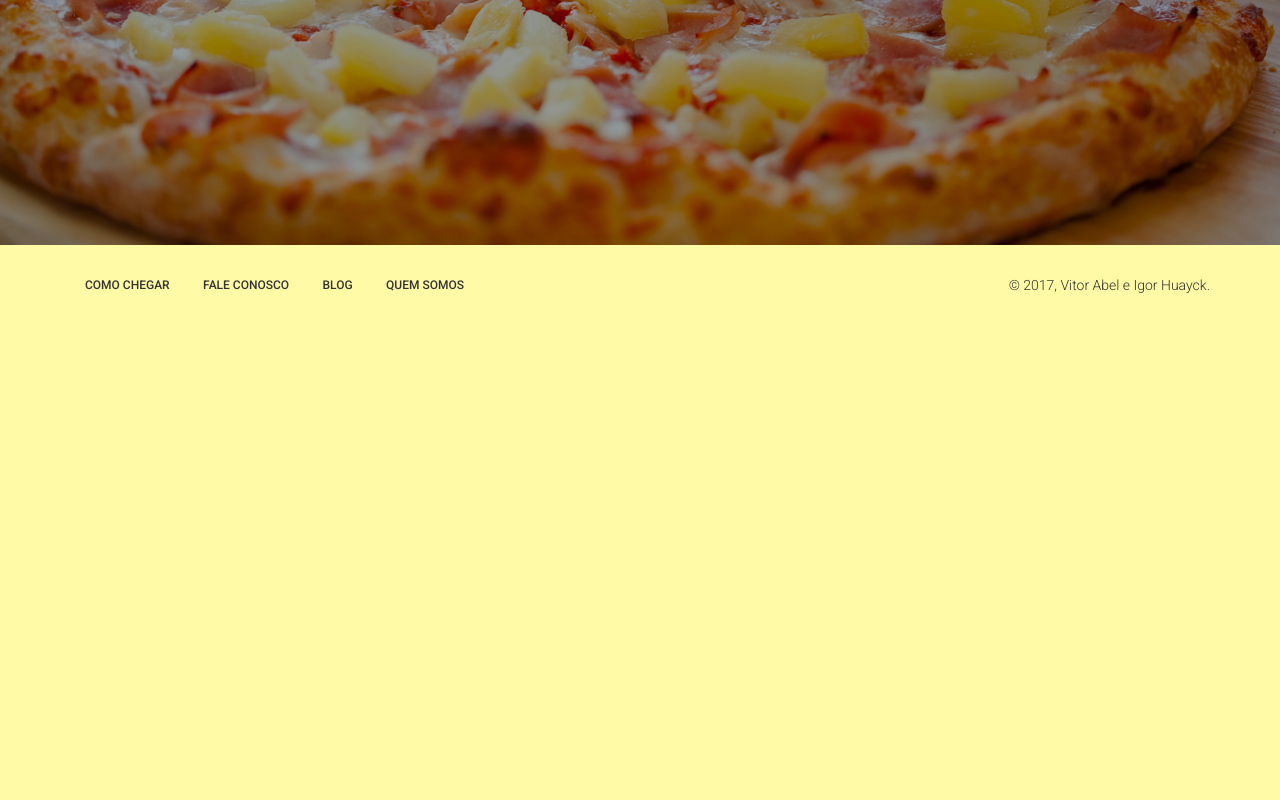
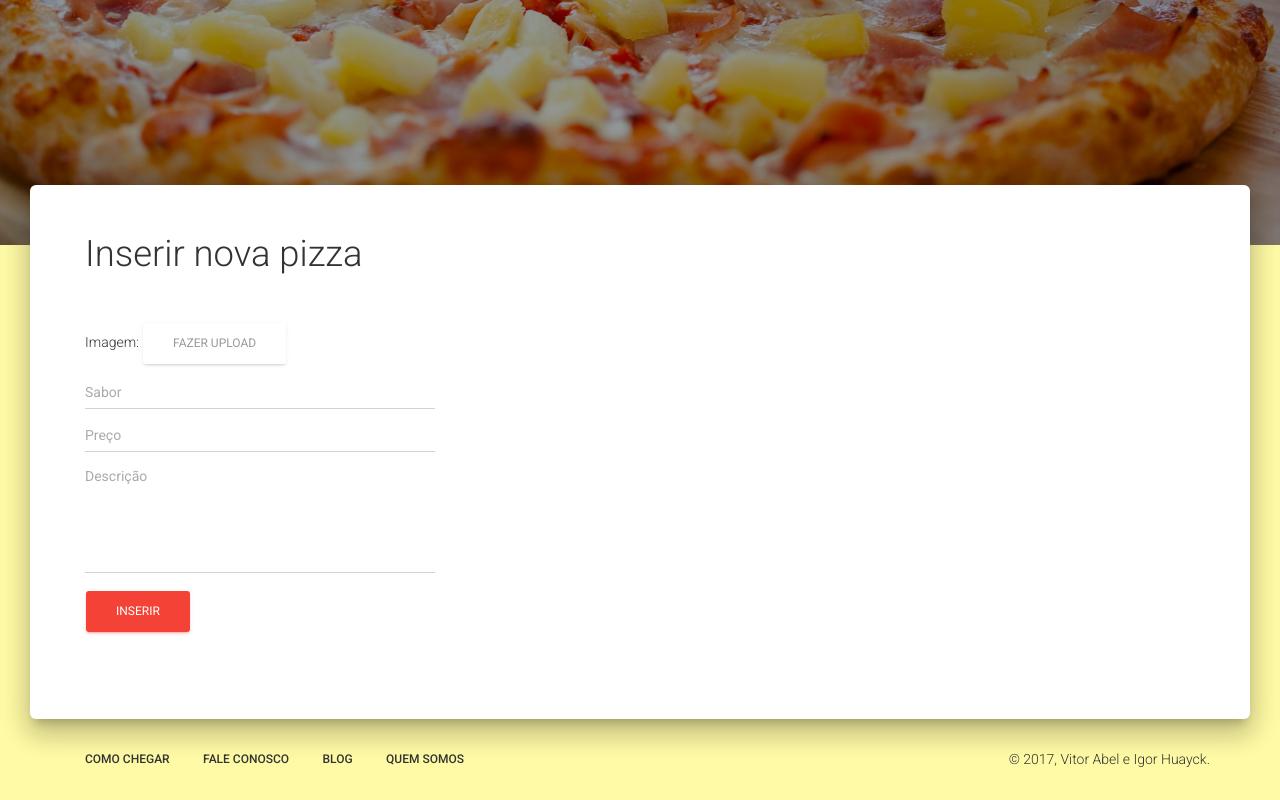
Before and after one commit to DarksunTeam/SisPizza, a plain HTML site: page WebContent/formulario.html in a window 1280 px wide. Shown: the part 475-1275 px from the top of the page. Before the commit the page ends 801 px from the top, so only its background shows below. Drawn offline with Linux system fonts and the light colour scheme.

Commit message:
Formulário
Criada página de formulário, pequenas alterações no CSS

```diff
--- a/WebContent/assets/csspizza/material-kit.css
+++ b/WebContent/assets/csspizza/material-kit.css
@@ -1191,6 +1191,7 @@ output {
   padding: 7px 0;
   font-size: 14px;
   line-height: 1.42857;
+
 }
 
 @media screen and (-webkit-min-device-pixel-ratio: 0) {
@@ -1421,7 +1422,7 @@ output {
 }
 .form-group.is-focused .form-control {
   outline: none;
-  background-image: linear-gradient(#9c27b0, #9c27b0), linear-gradient(#D2D2D2, #D2D2D2);
+  background-image: linear-gradient(#f44336, #f44336), linear-gradient(#D2D2D2, #D2D2D2);
   background-size: 100% 2px, 100% 1px;
   box-shadow: none;
   transition-duration: 0.3s;
--- a/WebContent/formulario.html
+++ b/WebContent/formulario.html
@@ -94,6 +94,23 @@
 		</div>
 	</div>
 <!--Início do formulário-->
+<div class="main main-raised">
+	<div class="section section-basic">
+		<div class="container">
+			<div class="col-sm-4">
+				<div class="form-group">
+					<h2>Inserir nova pizza</h2><br>
+					Imagem:  <button class="btn btn-white">Fazer upload</button>
+					<input type="text" value="" placeholder="Sabor" class="form-control" />
+					<input type="text" value="" placeholder="Preço" class="form-control" />
+					<textarea class="form-control" placeholder="Descrição" rows="5"></textarea>
+					<button class="btn btn-danger">Inserir</button>
+				</div>
+			</div>
+		</div>
+	</div>
+</div>
+
 
 <!--Fim do formulário-->
 
```
